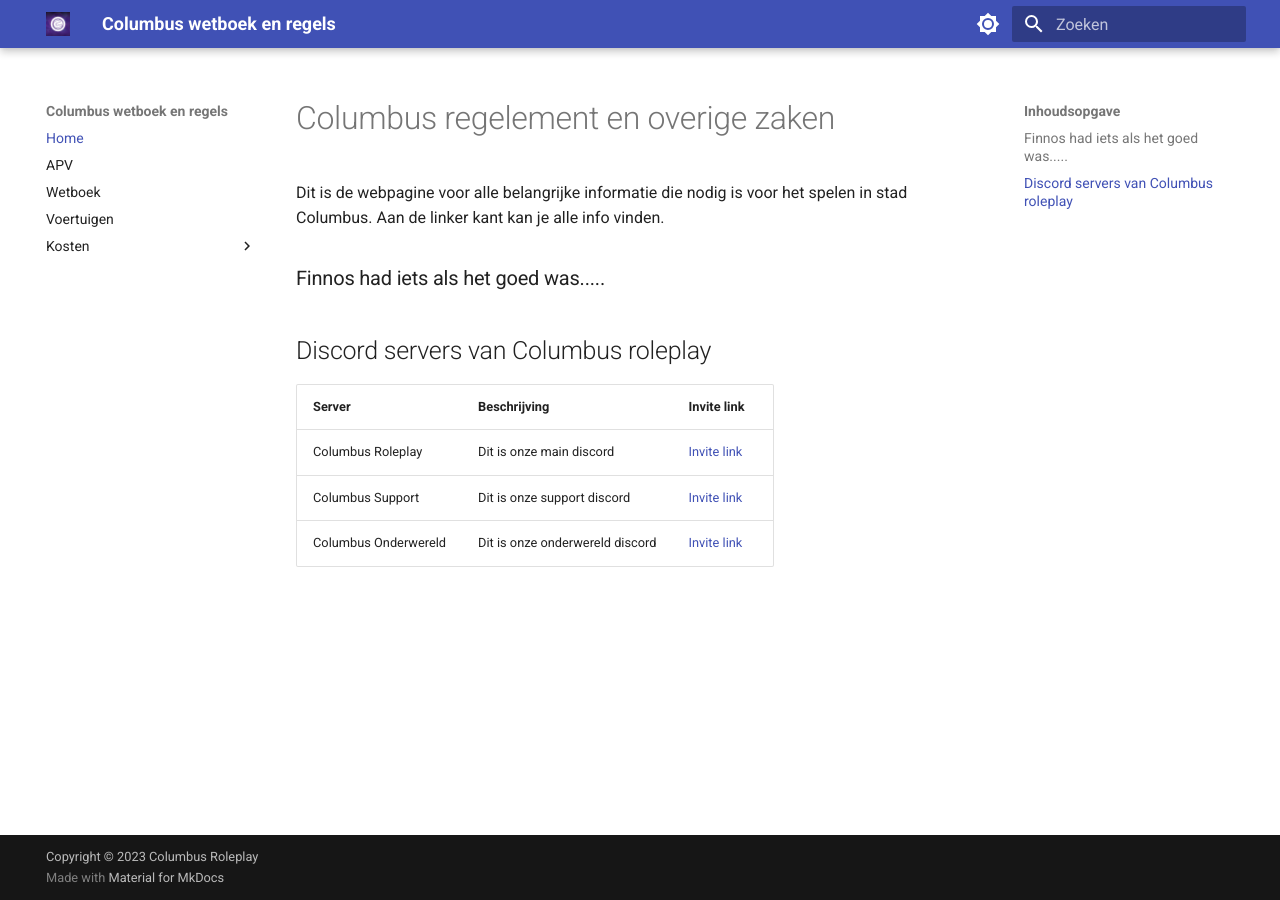
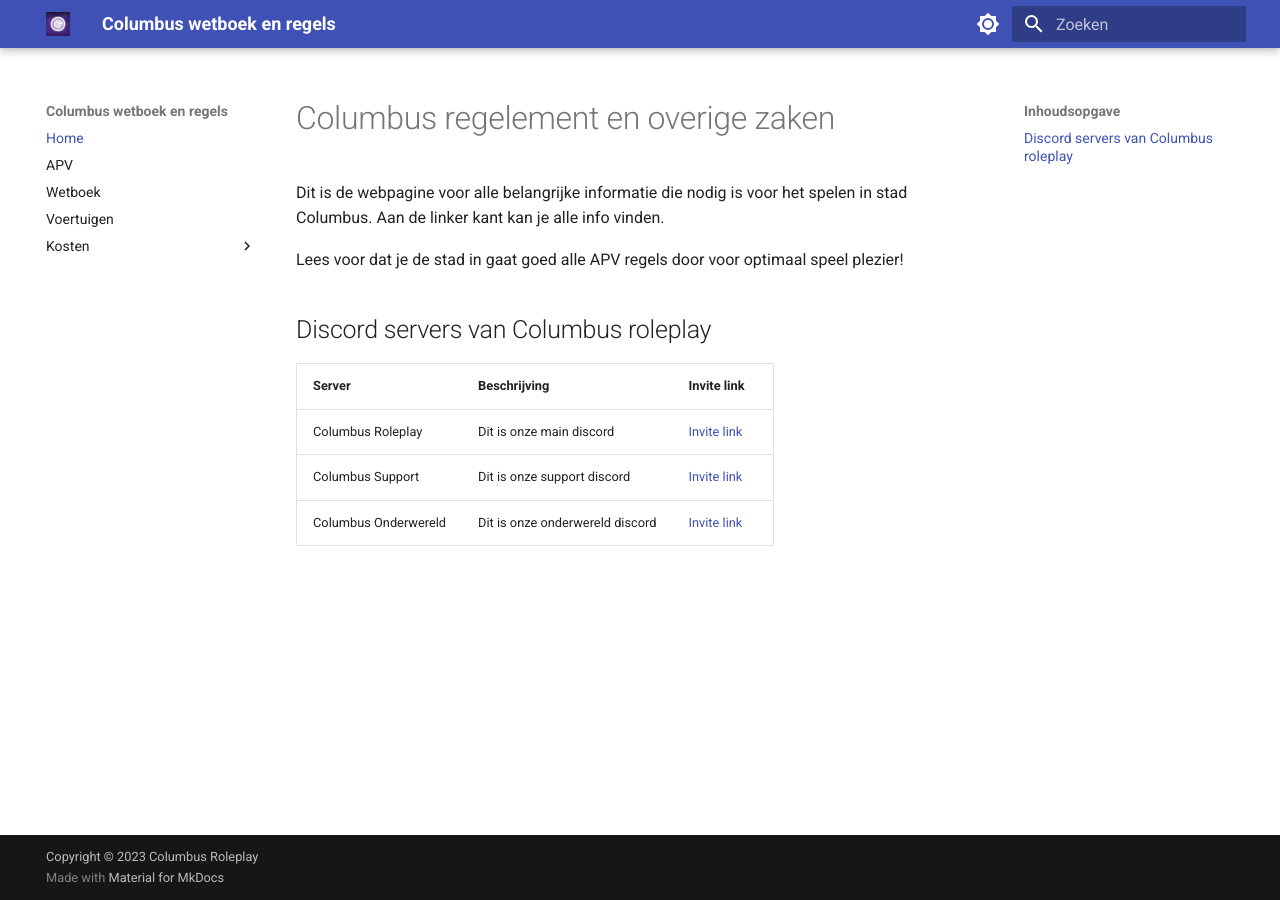
Before and after one commit to FabioK180/Columbus, an MkDocs documentation site: the page built from docs/index.md, in a window 1280 px wide. Built offline with MkDocs 1.6.1 and Material for MkDocs 9.7.7, drawn with Linux system fonts in a browser that asks for light colours.

Commit message:
Aanpassing aan de home screen

```diff
--- a/docs/index.md
+++ b/docs/index.md
@@ -2,8 +2,7 @@
 
 Dit is de webpagine voor alle belangrijke informatie die nodig is voor het spelen in stad Columbus. Aan de linker kant kan je alle info vinden.
 
-### Finnos had iets als het goed was.....
-
+Lees voor dat je de stad in gaat goed alle APV regels door voor optimaal speel plezier!
 
 ## Discord servers van Columbus roleplay
 
```
